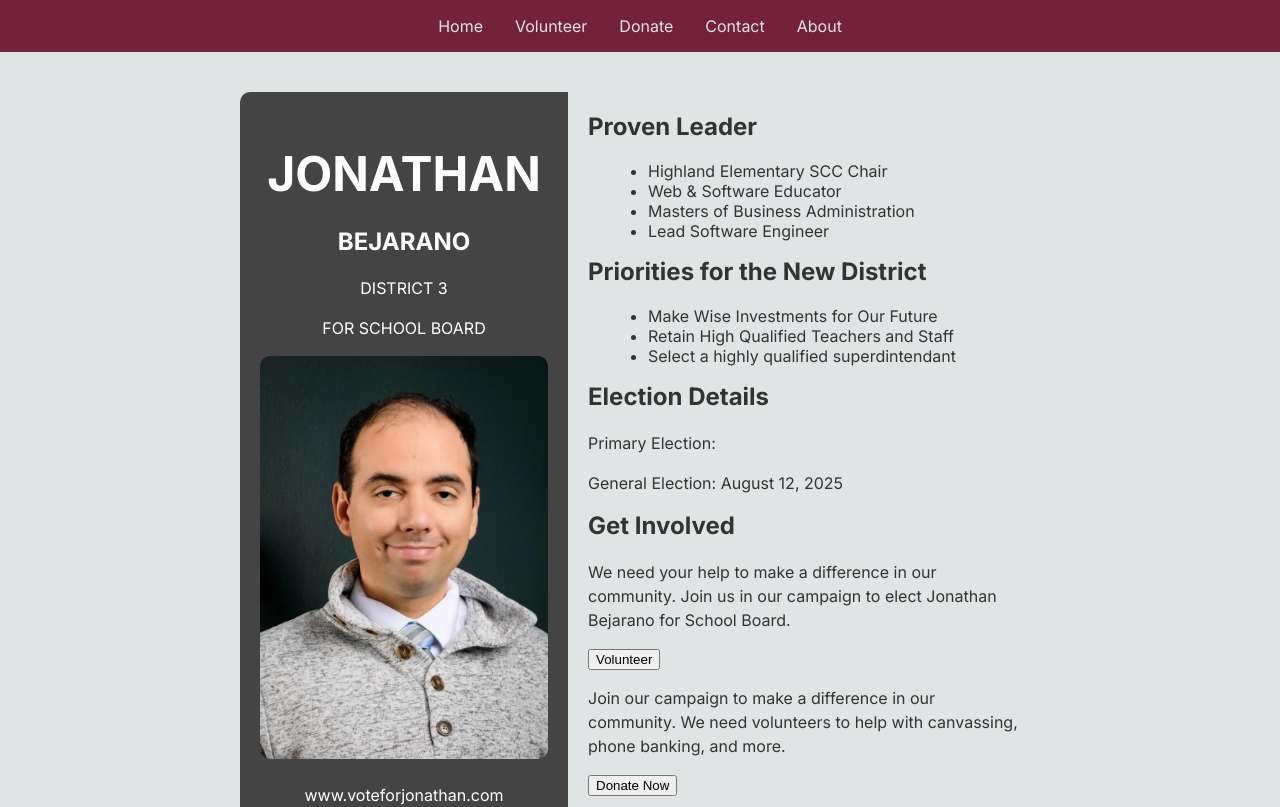
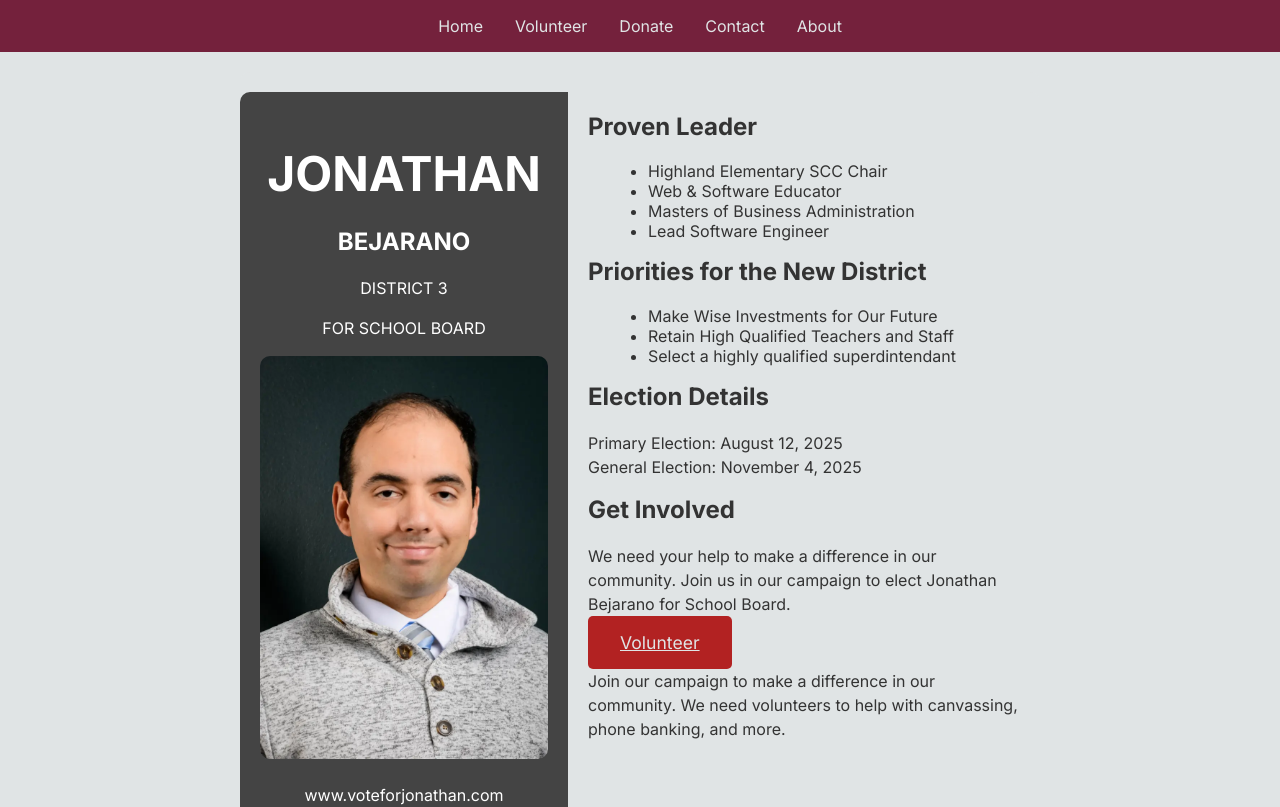
Before and after one commit to jbejar/voteforjonathan, a Next.js app: page / in a window 1280 px wide. Shown: the top 807 px of the page. Built offline with nearby package versions, Linux system fonts and the light colour scheme.

Commit message:
first goaround

```diff
--- a/src/app/globals.css
+++ b/src/app/globals.css
@@ -44,12 +44,21 @@ nav a {
   margin: auto;
 }
 
-.cta button {
+.cta {
   background-color: var(--accent);
   color: var(--neutral);
   border: none;
-  padding: 0.5rem 1rem;
+  padding: 1rem 2rem;
   cursor: pointer;
+  font-size: 1.1em;
+  border-radius: 5px;
+  margin: 4rem 0;
+  transition: background-color 0.2s ease;
+
+}
+
+.cta:hover {
+  background-color: var(--secondary);
 }
 
 footer {
@@ -60,18 +69,19 @@ footer {
 }
 
 .container {
-    width: 800px; /* Adjust as needed */
+  width: 800px;
   margin: 20px auto;
-    /* display: flex; */
-    background-color: var(--neutral); /* White background for the main content */
+  background-color: var(--neutral);
   color: var(--text);
   border-radius: 10px;
-    overflow: hidden; /* Prevents content from overflowing rounded corners */
+  overflow: hidden;
 }
+
 .side-by-side {
   display: flex;
   flex-direction: row; /* Aligns children in a row */
 }
+
 .left-side {
   width: 40%;
   background-color: var(--primary); /* Dark Blue */
--- a/src/app/page.tsx
+++ b/src/app/page.tsx
@@ -31,14 +31,18 @@ const HomePage: React.FC = () => {
                             <li>Select a highly qualified superdintendant</li>
                         </ul>
                             <h2>Election Details</h2>
-                            <p>Primary Election: </p>
-                            <p>General Election: August 12, 2025</p>
+                            <p>Primary Election: August 12, 2025<br/>
+                            General Election: November 4, 2025</p>
 
                             <h2>Get Involved</h2>
                             <p>We need your help to make a difference in our community. Join us in our campaign to elect Jonathan Bejarano for School Board.</p>
-                            <button className="cta">Volunteer</button>
+                            <a href="https://docs.google.com/forms/d/e/1FAIpQLScLZHkqp8857N5KkSeSMbBIhP3QXi3dEvbR7OBD-Gb3i3bRXg/viewform?usp=header"
+                               className="cta"
+                               target="_blank"
+                               rel="noopener noreferrer">
+                                Volunteer
+                            </a>
                             <p>Join our campaign to make a difference in our community. We need volunteers to help with canvassing, phone banking, and more.</p>
-                            <button className="cta">Donate Now</button>
 
                     </div>
                 </div>
```
Lines whose indentation alone changed are shown as unchanged.
